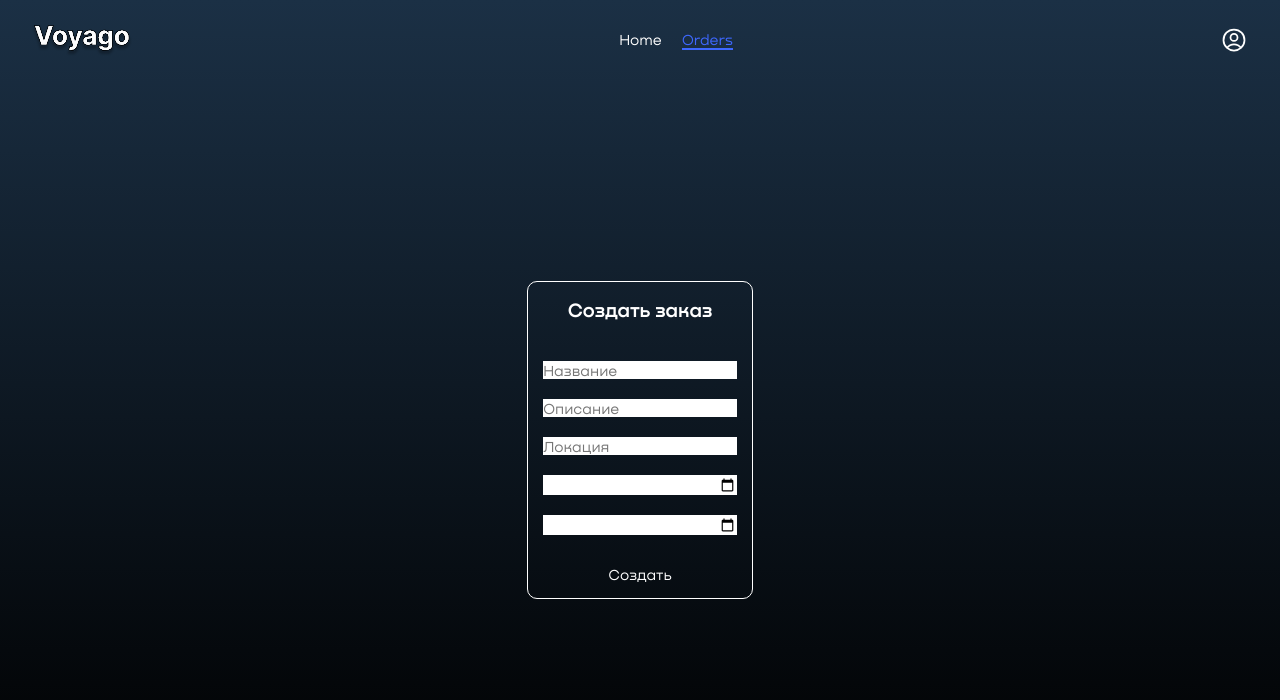
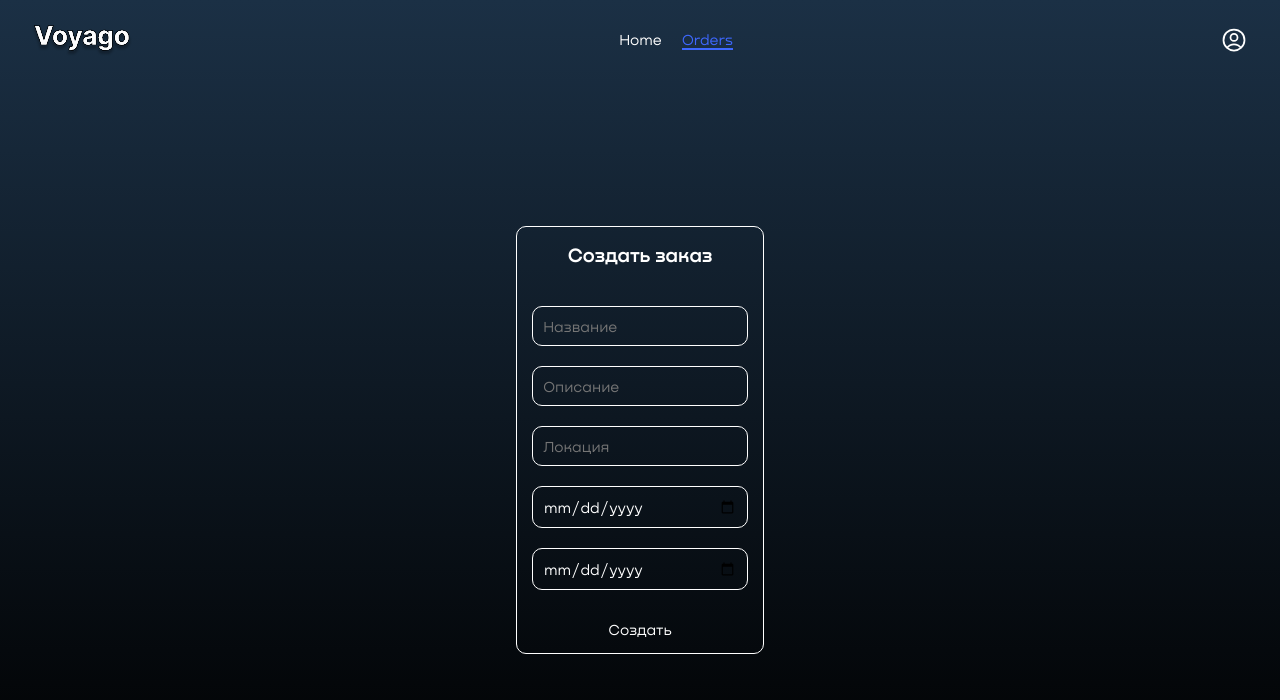
Before and after one commit to DaVas255/voyago_frontend, a React (Vite) app: page /orders/new in a window 1280 px wide. Shown: the top 700 px of the page. Built offline with nearby package versions, Linux system fonts and the light colour scheme; a web font is replaced by a local one.

Commit message:
add forward ref for input

```diff
--- a/src/components/features/CreateOrderForm/CreateOrderForm.tsx
+++ b/src/components/features/CreateOrderForm/CreateOrderForm.tsx
@@ -15,8 +15,6 @@ export const CreateOrderForm = () => {
     reset,
     formState: { errors },
   } = useForm<IOrder>()
-
-  const inputRef = useRef(null)
 
   const { mutate: mutateOrder, isPending: isOrderPending } = useMutation({
     mutationKey: ['createOrder'],
@@ -38,11 +36,15 @@ export const CreateOrderForm = () => {
   return (
     <form onSubmit={handleSubmit(onSubmit)} className={styles['create-order']}>
       <h1 className={styles['create-order__title']}>Создать заказ</h1>
-      <input type='text' placeholder='Название' {...register('title', { required: true })} />
-      <input type='text' placeholder='Описание' {...register('description', { required: true })} />
-      <input type='text' placeholder='Локация' {...register('location', { required: true })} />
-      <input type='date' placeholder='Дата начала' {...register('startDate', { required: true })} />
-      <input type='date' placeholder='Дата окончания' {...register('endDate')} />
+      <Input type='text' placeholder='Название' {...register('title', { required: true })} />
+      <Input type='text' placeholder='Описание' {...register('description', { required: true })} />
+      <Input type='text' placeholder='Локация' {...register('location', { required: true })} />
+      <Input type='date' placeholder='Дата начала' {...register('startDate', { required: true })} />
+      <Input
+        type='date'
+        placeholder='Дата окончания'
+        {...register('endDate', { required: true })}
+      />
       <button type='submit' className={styles['create-order__submit']} disabled={isOrderPending}>
         Создать
       </button>
--- a/src/components/ui/Input/Input.tsx
+++ b/src/components/ui/Input/Input.tsx
@@ -1,19 +1,15 @@
+import { forwardRef } from 'react'
 import styles from './Input.module.scss'
 
 interface InputProps {
   type: string
   placeholder: string
-  innerRef: any
 }
 
-export const Input = ({ type, placeholder, innerRef, ...props }: InputProps) => {
-  return (
-    <input
-      type={type}
-      placeholder={placeholder}
-      className={styles.input}
-      ref={innerRef}
-      {...props}
-    />
-  )
-}
+export const Input = forwardRef<HTMLInputElement, InputProps>(
+  ({ type, placeholder, ...props }, ref) => {
+    return (
+      <input type={type} placeholder={placeholder} className={styles.input} ref={ref} {...props} />
+    )
+  },
+)
```
